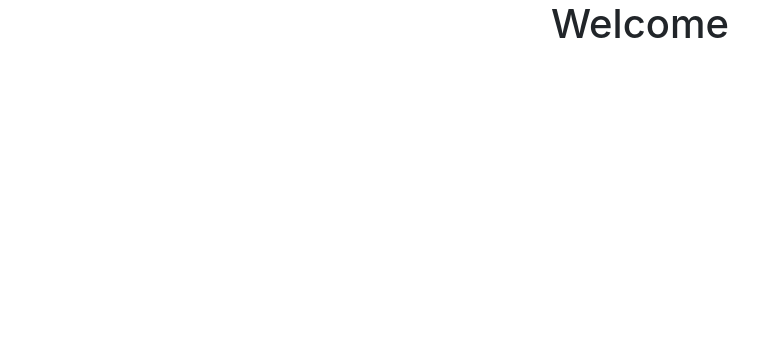
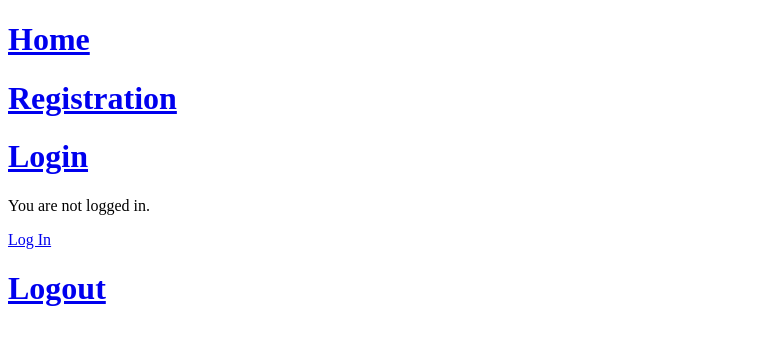
Before and after one commit to nairabarseghyan/restaurant, a Django app: page / in a window 1280 px wide. Shown: the top 345 px of the page, without its empty margins (0-783 px from the left). Run offline with Django 3.2, Linux system fonts and the light colour scheme; some libraries are stand-ins or nearby versions.

Commit message:
home urls

```diff
--- a/accounts/templates/base_home.html
+++ b/accounts/templates/base_home.html
@@ -1,19 +1,35 @@
 <!DOCTYPE html>
-<html  lang="en">
+<html>
   <head>
-<link  rel="stylesheet"  href="https://maxcdn.bootstrapcdn.com/bootstrap/4.0.0/css/bootstrap.min.css"
-       integrity="sha384-Gn5384xqQ1aoWXA+058RXPxPg6fy4IWvTNh0E263XmFcJlSAwiGgFAW/dAiS6JXm"  crossorigin="anonymous">
     <title>Home</title>
+    <link href="https://fonts.googleapis.com/css?family=Source+Sans+Pro:400"
+    rel="stylesheet">
+
   </head>
   <body>
-  <div  class="container">
-    <div  class="row justify-content-center">
-      <div  class="col-4">
-      <h1  class="text-center">Welcome</h1>
-      {% block main %}
-      {% endblock %}
+    <div>
+      <header>
+        <div class="nav-right">
+          <h1><a href="{% url 'index' %}">Home</a></h1>
         </div>
+        <div class="nav-left">
+          <h1><a href="{% url 'signup' %}">Registration</a></h1>
         </div>
+        <div class="nav-left">
+          <h1><a href="{% url 'login' %}">Login</a></h1>
+        </div>
+      </header>
+      {% if user.is_authenticated %}
+        <p>Hi {{ user.username }}!</p>
+      {% else %}
+        <p>You are not logged in.</p>
+        <a href="{% url 'login' %}">Log In</a>
+      {% endif %}
+      <div class="nav-left">
+          <h1><a href="{% url 'logout' %}">Logout</a></h1>
+        </div>
+    {% block content %}
+    {% endblock content %}
     </div>
   </body>
 </html>
```
Also changed, not shown: db.sqlite3. Lines whose indentation alone changed are shown as unchanged.
